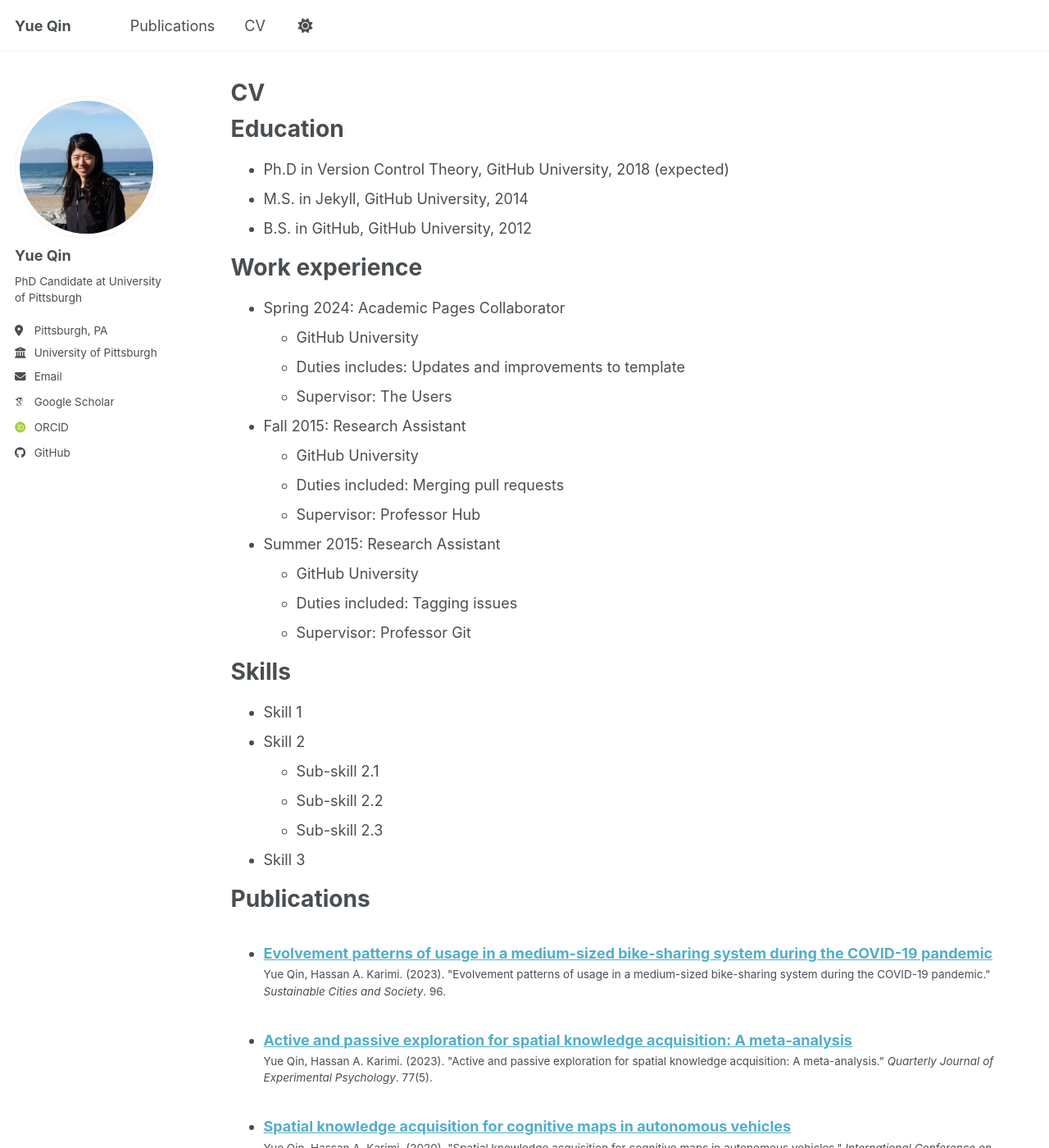
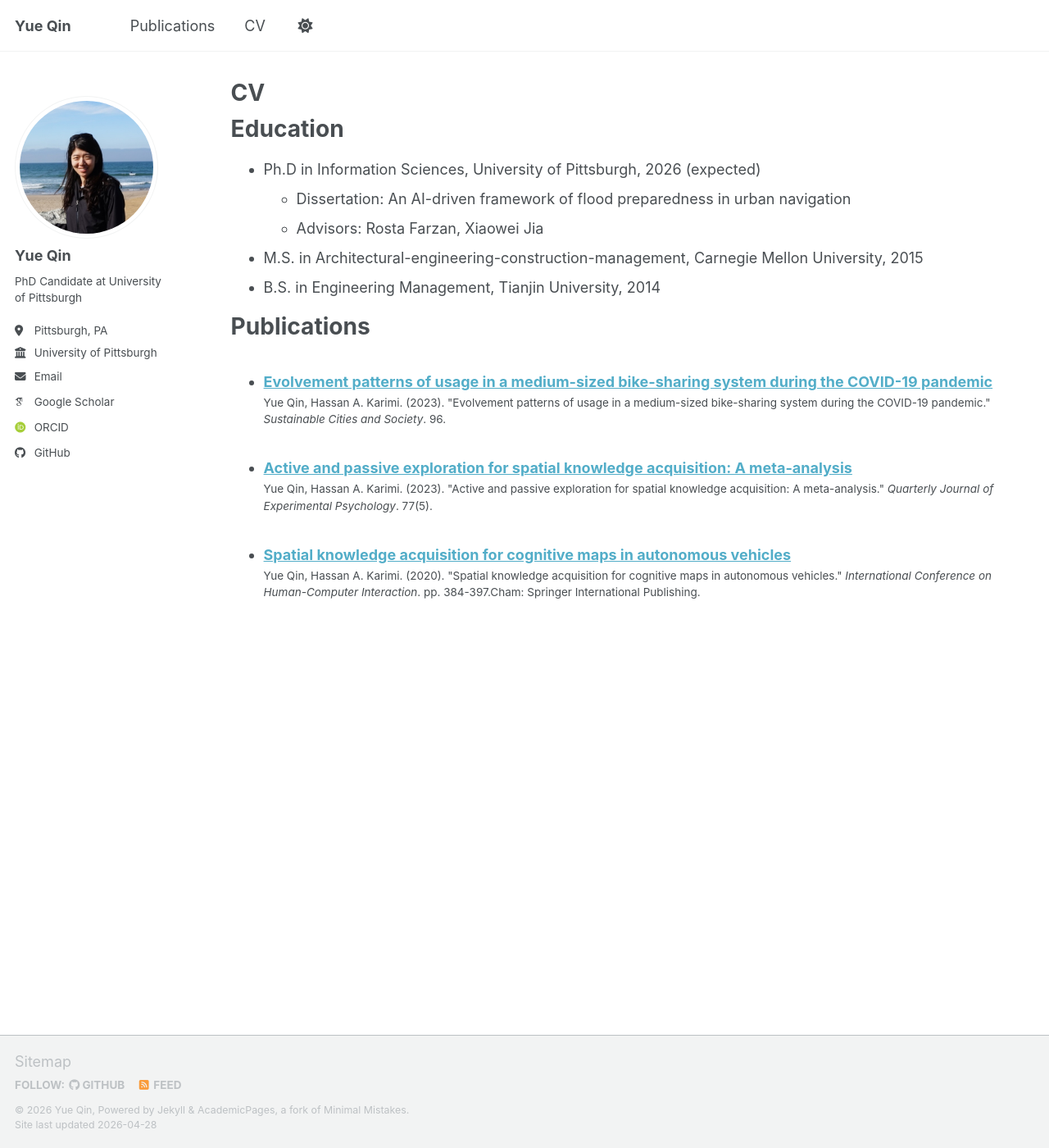
Before and after one commit to yueq-516/yueq-516.github.io, a Jekyll site: the page built from _pages/cv.md, in a window 1280 px wide and 1400 px high. Shown: the whole window at 82% size. Built offline with Jekyll 4.4.1, drawn with Linux system fonts in a browser that asks for light colours; some web fonts are replaced; a script bundle is joined from its source files by our own code; library files that are not in the unit come from our copies; some of the changed text lies outside the part shown.

Commit message:
Updated CV education and mainpage

```diff
--- a/_pages/cv.md
+++ b/_pages/cv.md
@@ -11,14 +11,16 @@ redirect_from:
 
 Education
 ======
-* Ph.D in Version Control Theory, GitHub University, 2018 (expected)
-* M.S. in Jekyll, GitHub University, 2014
-* B.S. in GitHub, GitHub University, 2012
+* Ph.D in Information Sciences, University of Pittsburgh, 2026 (expected)
+  * Dissertation: An AI-driven framework of flood preparedness in urban navigation
+  * Advisors: Rosta Farzan, Xiaowei Jia
+* M.S. in Architectural-engineering-construction-management, Carnegie Mellon University, 2015
+* B.S. in Engineering Management, Tianjin University, 2014
 
-Work experience
+<!-- Work experience
 ======
-* Spring 2024: Academic Pages Collaborator
-  * GitHub University
+* May 2022 - April 2024: Graduate student researcher
+  * School of Health and Rehabilitation Sciences, University of Pittsburgh
   * Duties includes: Updates and improvements to template
   * Supervisor: The Users
 
@@ -31,15 +33,15 @@ Work experience
   * GitHub University
   * Duties included: Tagging issues
   * Supervisor: Professor Git
-
-Skills
+   -->
+<!-- Skills
 ======
 * Skill 1
 * Skill 2
   * Sub-skill 2.1
   * Sub-skill 2.2
   * Sub-skill 2.3
-* Skill 3
+* Skill 3 -->
 
 Publications
 ======
@@ -47,13 +49,13 @@ Publications
     {% include archive-single-cv.html %}
   {% endfor %}</ul>
 
-Talks
+<!-- Talks
 ======
   <ul>{% for post in site.talks reversed %}
     {% include archive-single-talk-cv.html  %}
-  {% endfor %}</ul>
+  {% endfor %}</ul> -->
 
-Teaching
+<!-- Teaching
 ======
   <ul>{% for post in site.teaching reversed %}
     {% include archive-single-cv.html %}
@@ -61,4 +63,4 @@ Teaching
 
 Service and leadership
 ======
-* Currently signed in to 43 different slack teams
+* Currently signed in to 43 different slack teams -->
```
Also changed, not shown: _pages/about.md (+3 -3 lines).
